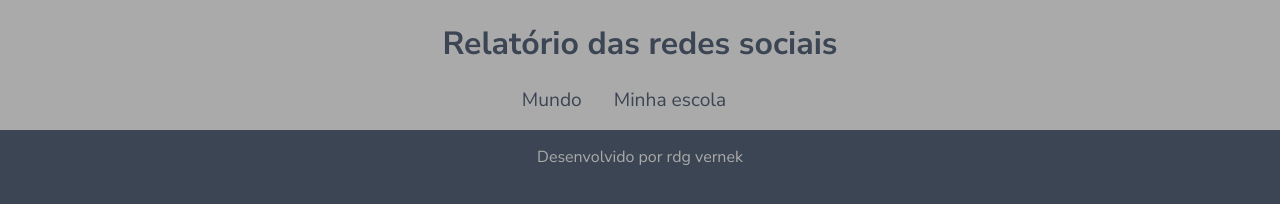
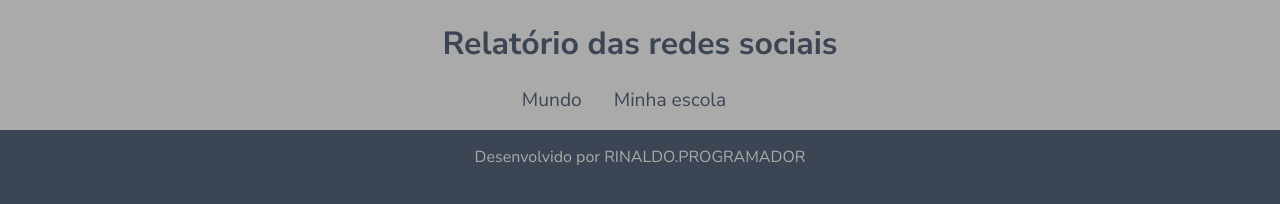
Before and after one commit to GODBUSTER2023/redes-sociais-rinaldo, a plain HTML site: page index.html in a window 1280 px wide. Drawn offline with Linux system fonts and the light colour scheme.

Commit message:
Update index.html

```diff
--- a/index.html
+++ b/index.html
@@ -19,7 +19,7 @@
         </section>
     </main>
     <footer>
-        <p>Desenvolvido por rdg vernek</p>
+        <p>Desenvolvido por RINALDO.PROGRAMADOR</p>
     </footer>
 
 </body>
```
